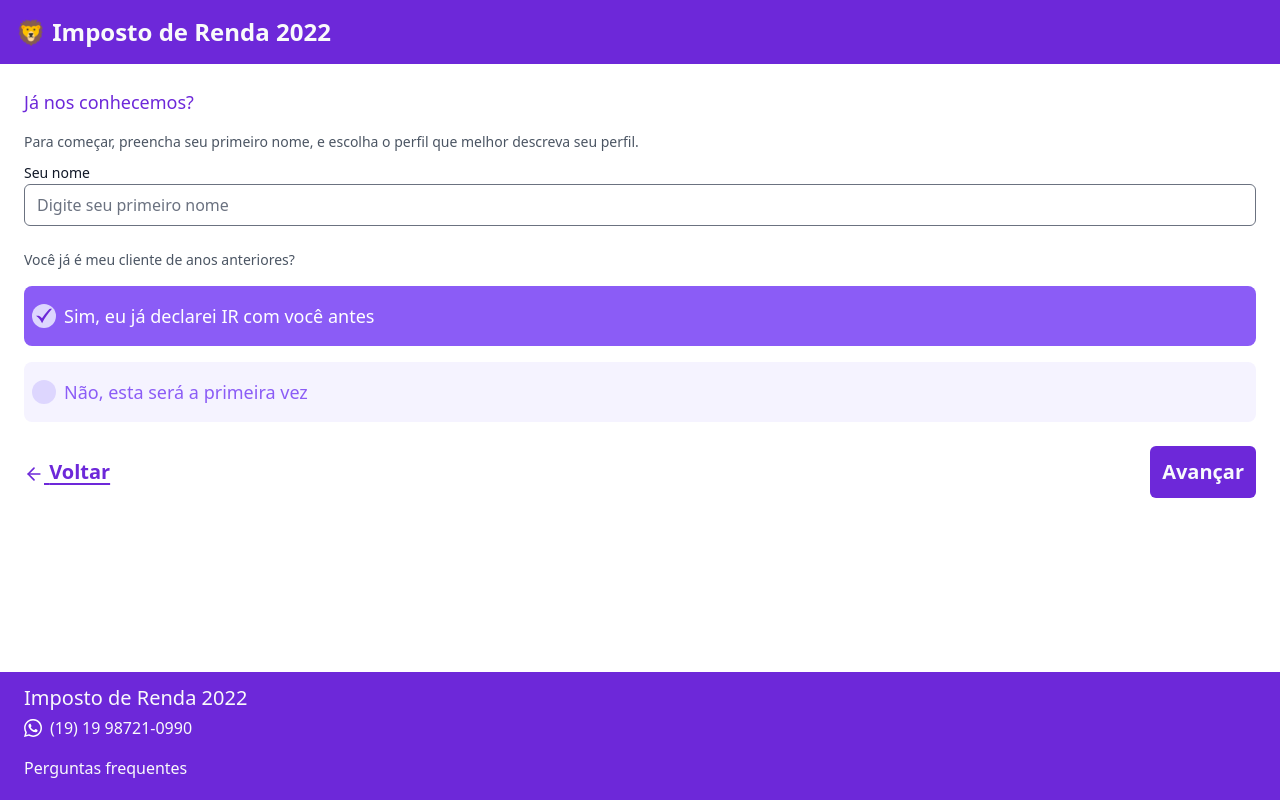
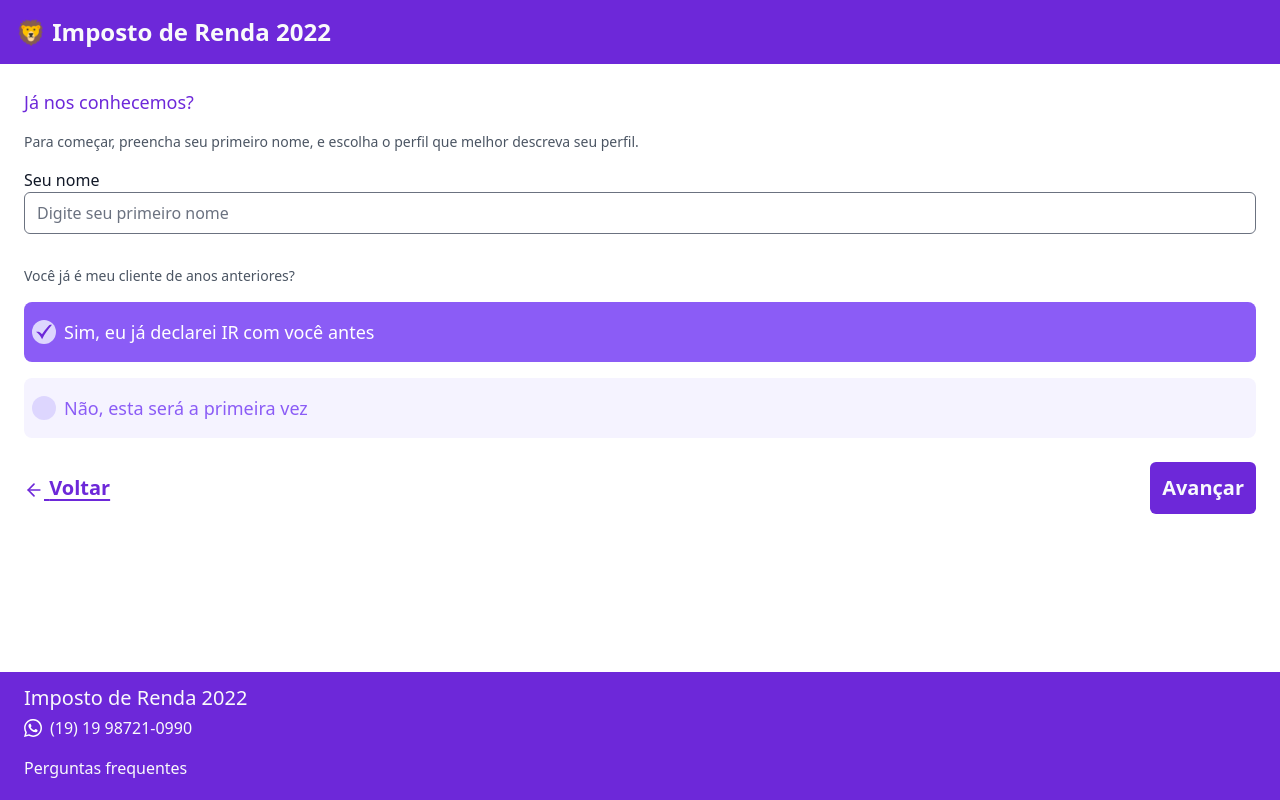
Before and after one commit to tadomaitis/declaracao-ir, a Next.js app: page /declaracao/jaecliente in a window 1280 px wide. Built offline with nearby package versions, Linux system fonts and the light colour scheme.

Commit message:
change style

```diff
--- a/components/Form/Input/Input.module.css
+++ b/components/Form/Input/Input.module.css
@@ -1,9 +1,5 @@
 .inputContainer {
-  @apply col-span-full sm:col-span-3;
-}
-
-.inputLabel {
-  @apply text-sm;
+  @apply col-span-full my-2 sm:col-span-3;
 }
 
 .input {
```
